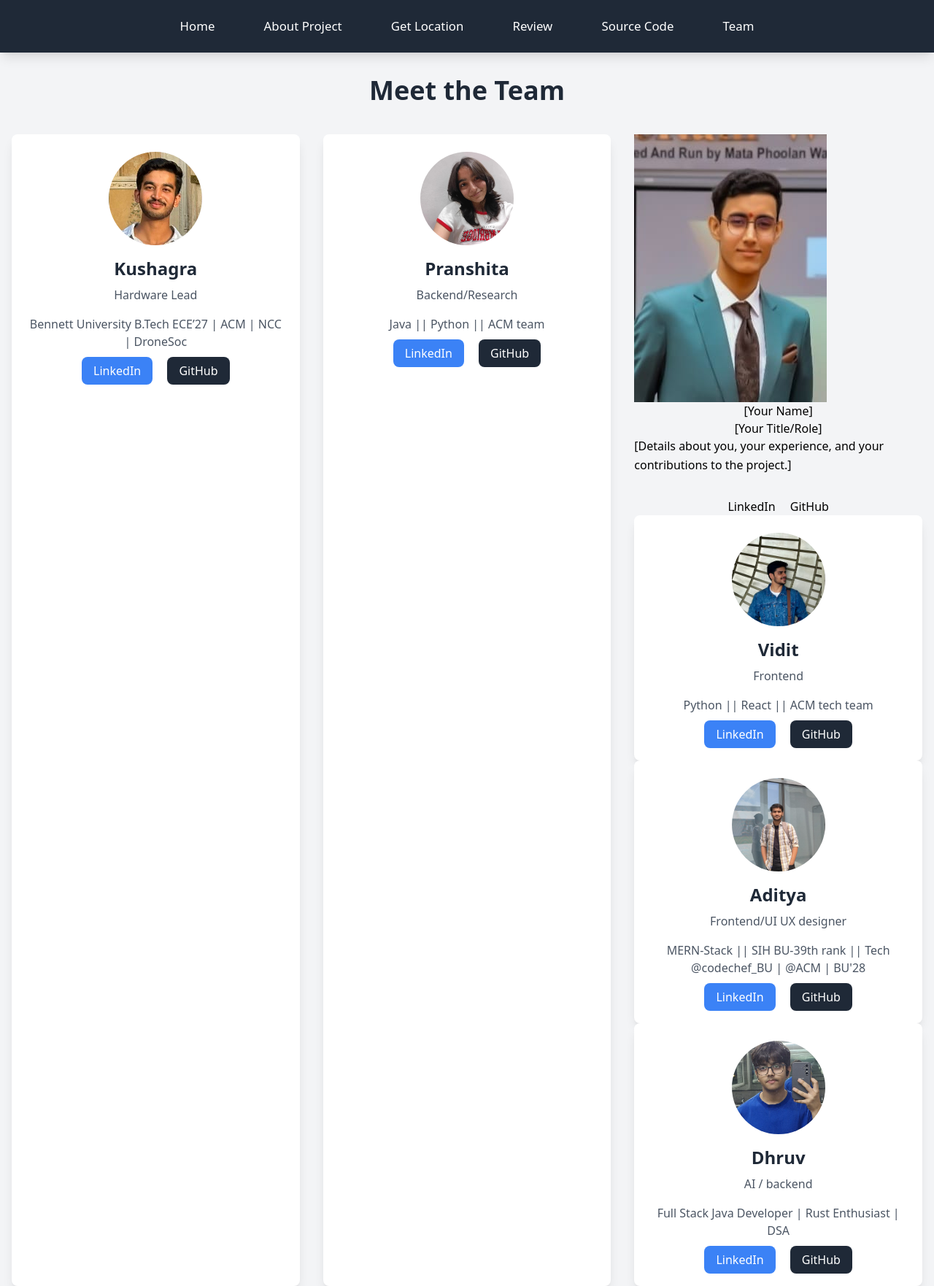
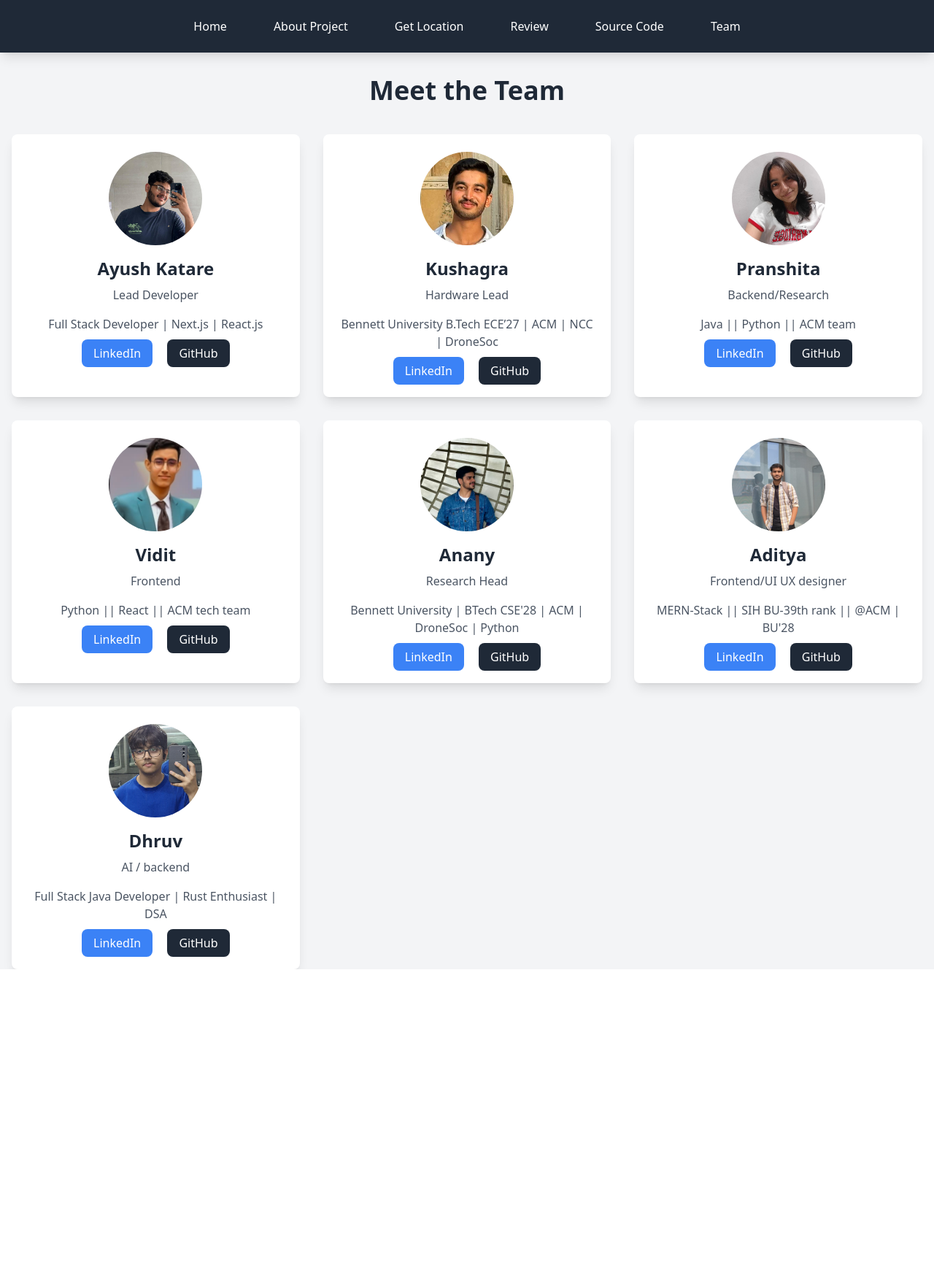
Before and after one commit to katareayush/Earthquake_Predictor, a Flask app: page /creator in a window 1280 px wide. Shown: the whole page at 73% size. After the commit the page ends 1328 px from the top, so only its background shows below. Run offline with Flask 3, Linux system fonts and the light colour scheme; parts of the project's set-up code (start-up, migrations or seed data) failed here and were passed over; some libraries are stand-ins or nearby versions.

Commit message:
team changes

```diff
--- a/templates/creator.html
+++ b/templates/creator.html
@@ -37,14 +37,13 @@
 
     <!-- Navbar -->
     <nav class="bg-gray-800 shadow-lg sticky top-0 z-50">
-        <div class="flex justify-center gap-8 py-4 transition duration-500 ease-in-out transform hover:scale-105">
-            <a href="/home" class="text-white hover:bg-gray-700 px-4 py-2 rounded transition duration-300 ease-in-out hover:text-yellow-400">Home</a>
-            <a href="/aboutproject" class="text-white hover:bg-gray-700 px-4 py-2 rounded transition duration-300 ease-in-out hover:text-yellow-400">About Project</a>
-            <a href="/location" class="text-white hover:bg-gray-700 px-4 py-2 rounded transition duration-300 ease-in-out hover:text-yellow-400">Get Location</a>
-            <a href="/review" class="text-white hover:bg-gray-700 px-4 py-2 rounded transition duration-300 ease-in-out hover:text-yellow-400">Review</a>
-            <a href="/sourcecode" class="text-white hover:bg-gray-700 px-4 py-2 rounded transition duration-300 ease-in-out hover:text-yellow-400">Source Code</a>
-            <a href="/creator" class="text-white hover:bg-gray-700 px-4 py-2 rounded transition duration-300 ease-in-out hover:text-yellow-400">Team</a>
-
+        <div class="flex justify-center gap-8 py-4">
+            <a href="/home" class="text-white hover:bg-gray-700 px-4 py-2 rounded hover:text-yellow-400">Home</a>
+            <a href="/aboutproject" class="text-white hover:bg-gray-700 px-4 py-2 rounded hover:text-yellow-400">About Project</a>
+            <a href="/location" class="text-white hover:bg-gray-700 px-4 py-2 rounded hover:text-yellow-400">Get Location</a>
+            <a href="/review" class="text-white hover:bg-gray-700 px-4 py-2 rounded hover:text-yellow-400">Review</a>
+            <a href="/sourcecode" class="text-white hover:bg-gray-700 px-4 py-2 rounded hover:text-yellow-400">Source Code</a>
+            <a href="/creator" class="text-white hover:bg-gray-700 px-4 py-2 rounded hover:text-yellow-400">Team</a>
         </div>
     </nav>
 
@@ -54,6 +53,21 @@
 
         <!-- Grid layout for team members -->
         <div class="grid grid-cols-1 md:grid-cols-2 lg:grid-cols-3 gap-8">
+            <!-- Team Member 1 -->
+            <div class="bg-white rounded-lg shadow-lg p-6 hover-scale">
+                <div class="flex flex-col items-center">
+                    <div class="w-32 h-32 rounded-full overflow-hidden mb-4">
+                        <img src="{{ url_for('static', filename='assets/ak_bento.jpg') }}?v=1" alt="Kushagra" class="object-cover w-full h-full">
+                    </div>
+                    <h2 class="text-2xl font-semibold text-gray-800 mb-2">Ayush Katare</h2>
+                    <p class="text-gray-600 mb-4">Lead Developer</p>
+                    <p class="text-center text-gray-600 mb-4">Full Stack Developer | Next.js | React.js</p>
+                    <div class="space-x-4">
+                        <a href="https://www.linkedin.com/in/kushagra-dharia-109933216" class="bg-blue-500 hover:bg-blue-600 text-white px-4 py-2 rounded-lg hover-zoom">LinkedIn</a>
+                        <a href="#" class="bg-gray-800 hover:bg-gray-900 text-white px-4 py-2 rounded-lg hover-zoom">GitHub</a>
+                    </div>
+                </div>
+            </div>
 
             <!-- Team Member 1 -->
             <div class="bg-white rounded-lg shadow-lg p-6 hover-scale">
@@ -65,8 +79,8 @@
                     <p class="text-gray-600 mb-4">Hardware Lead</p>
                     <p class="text-center text-gray-600 mb-4">Bennett University B.Tech ECE’27 | ACM | NCC | DroneSoc</p>
                     <div class="space-x-4">
-                        <a href="https://www.linkedin.com/in/kushagra-dharia-109933216?utm_source=share&utm_campaign=share_via&utm_content=profile&utm_medium=ios_app" class="bg-blue-500 hover:bg-blue-600 text-white px-4 py-2 rounded-lg transition duration-300 hover-zoom">LinkedIn</a>
-                        <a href="#" class="bg-gray-800 hover:bg-gray-900 text-white px-4 py-2 rounded-lg transition duration-300 hover-zoom">GitHub</a>
+                        <a href="https://www.linkedin.com/in/kushagra-dharia-109933216" class="bg-blue-500 hover:bg-blue-600 text-white px-4 py-2 rounded-lg hover-zoom">LinkedIn</a>
+                        <a href="#" class="bg-gray-800 hover:bg-gray-900 text-white px-4 py-2 rounded-lg hover-zoom">GitHub</a>
                     </div>
                 </div>
             </div>
@@ -81,41 +95,44 @@
                     <p class="text-gray-600 mb-4">Backend/Research</p>
                     <p class="text-center text-gray-600 mb-4">Java || Python || ACM team</p>
                     <div class="space-x-4">
-                        <a href="https://www.linkedin.com/in/pranshita?utm_source=share&utm_campaign=share_via&utm_content=profile&utm_medium=android_app" class="bg-blue-500 hover:bg-blue-600 text-white px-4 py-2 rounded-lg transition duration-300 hover-zoom">LinkedIn</a>
-                        <a href="https://github.com/pranshitaa" class="bg-gray-800 hover:bg-gray-900 text-white px-4 py-2 rounded-lg transition duration-300 hover-zoom">GitHub</a>
+                        <a href="https://www.linkedin.com/in/pranshita" class="bg-blue-500 hover:bg-blue-600 text-white px-4 py-2 rounded-lg hover-zoom">LinkedIn</a>
+                        <a href="https://github.com/pranshitaa" class="bg-gray-800 hover:bg-gray-900 text-white px-4 py-2 rounded-lg hover-zoom">GitHub</a>
                     </div>
                 </div>
             </div>
 
-            <div class="card">
-                <div style="text-align: center;">
-                    <div class="profile-image">
-                        <img src="{{ url_for('static', filename='assets/anany.jpg') }}?v=1" alt="">
+            <!-- Team Member 3 -->
+            <div class="bg-white rounded-lg shadow-lg p-6 hover-scale">
+                <div class="flex flex-col items-center">
+                    <div class="w-32 h-32 rounded-full overflow-hidden mb-4">
+                        <img src="{{ url_for('static', filename='assets/anany.jpg') }}?v=1" alt="Vidit" class="object-cover w-full h-full">
                     </div>
-                    <h2>[Your Name]</h2>
-                    <p>[Your Title/Role]</p>
-                    <div style="max-width: 600px; margin: 0 auto; text-align: left; line-height: 1.6;">
-                        <p>[Details about you, your experience, and your contributions to the project.]</p>
-                    </div>
-                    <div style="margin-top: 2rem;">
-                        <a href="#" class="btn" style="margin: 0 0.5rem;">LinkedIn</a>
-                        <a href="#" class="btn" style="margin: 0 0.5rem;">GitHub</a>
+                    <h2 class="text-2xl font-semibold text-gray-800 mb-2">Vidit</h2>
+                    <p class="text-gray-600 mb-4">Frontend</p>
+                    <p class="text-center text-gray-600 mb-4">Python || React || ACM tech team</p>
+                    <div class="space-x-4">
+                        <a href="https://www.linkedin.com/in/vidit-k-443634215" class="bg-blue-500 hover:bg-blue-600 text-white px-4 py-2 rounded-lg">LinkedIn</a>
+                        <a href="https://github.com/MrHANDSOMEkhenwar" class="bg-gray-800 hover:bg-gray-900 text-white px-4 py-2 rounded-lg">GitHub</a>
                     </div>
                 </div>
+            </div>
+
+            <!-- Team Member 4 -->
             <div class="bg-white rounded-lg shadow-lg p-6 hover-scale">
                 <div class="flex flex-col items-center">
                     <div class="w-32 h-32 rounded-full overflow-hidden mb-4">
                         <img src="{{ url_for('static', filename='assets/vidit.jpg') }}?v=1" alt="Vidit" class="object-cover w-full h-full">
                     </div>
-                    <h2 class="text-2xl font-semibold text-gray-800 mb-2">Vidit</h2>
-                    <p class="text-gray-600 mb-4">Frontend</p>
-                    <p class="text-center text-gray-600 mb-4">Python || React || ACM tech team</p>
+                    <h2 class="text-2xl font-semibold text-gray-800 mb-2">Anany</h2>
+                    <p class="text-gray-600 mb-4">Research Head</p>
+                    <p class="text-center text-gray-600 mb-4">Bennett University | BTech CSE'28 | ACM | DroneSoc | Python</p>
                     <div class="space-x-4">
-                        <a href="https://www.linkedin.com/in/vidit-k-443634215?utm_source=share&utm_campaign=share_via&utm_content=profile&utm_medium=ios_app" class="bg-blue-500 hover:bg-blue-600 text-white px-4 py-2 rounded-lg transition duration-300">LinkedIn</a>
-                        <a href="https://github.com/MrHANDSOMEkhenwar" class="bg-gray-800 hover:bg-gray-900 text-white px-4 py-2 rounded-lg transition duration-300">GitHub</a>
+                        <a href="https://www.linkedin.com/in/vidit-k-443634215" class="bg-blue-500 hover:bg-blue-600 text-white px-4 py-2 rounded-lg">LinkedIn</a>
+                        <a href="https://github.com/MrHANDSOMEkhenwar" class="bg-gray-800 hover:bg-gray-900 text-white px-4 py-2 rounded-lg">GitHub</a>
                     </div>
                 </div>
             </div>
+
             <!-- Team Member 5 -->
             <div class="bg-white rounded-lg shadow-lg p-6 hover-scale">
                 <div class="flex flex-col items-center">
@@ -124,32 +141,30 @@
                     </div>
                     <h2 class="text-2xl font-semibold text-gray-800 mb-2">Aditya</h2>
                     <p class="text-gray-600 mb-4">Frontend/UI UX designer</p>
-                    <p class="text-center text-gray-600 mb-4">MERN-Stack || SIH BU-39th rank || Tech @codechef_BU | @ACM | BU'28</p>
+                    <p class="text-center text-gray-600 mb-4">MERN-Stack || SIH BU-39th rank || @ACM | BU'28</p>
                     <div class="space-x-4">
-                        <a href="https://www.linkedin.com/in/aditya-agrawal-527150303/" class="bg-blue-500 hover:bg-blue-600 text-white px-4 py-2 rounded-lg transition duration-300">LinkedIn</a>
-                        <a href="https://github.com/Aditya30ag" class="bg-gray-800 hover:bg-gray-900 text-white px-4 py-2 rounded-lg transition duration-300">GitHub</a>
+                        <a href="https://www.linkedin.com/in/aditya-agrawal-527150303/" class="bg-blue-500 hover:bg-blue-600 text-white px-4 py-2 rounded-lg">LinkedIn</a>
+                        <a href="https://github.com/Aditya30ag" class="bg-gray-800 hover:bg-gray-900 text-white px-4 py-2 rounded-lg">GitHub</a>
                     </div>
                 </div>
             </div>
+
             <!-- Team Member 6 -->
             <div class="bg-white rounded-lg shadow-lg p-6 hover-scale">
                 <div class="flex flex-col items-center">
                     <div class="w-32 h-32 rounded-full overflow-hidden mb-4">
-                        <img src="{{ url_for('static', filename='/assets/WhatsApp Image 2024-10-20 at 22.53.52_288394ee.jpg') }}?v=1" alt="Dhruv" class="object-cover w-full h-full">
+                        <img src="{{ url_for('static', filename='/assets/dhruv.jpg') }}?v=1" alt="Dhruv" class="object-cover w-full h-full">
                     </div>
                     <h2 class="text-2xl font-semibold text-gray-800 mb-2">Dhruv</h2>
                     <p class="text-gray-600 mb-4">AI / backend</p>
                     <p class="text-center text-gray-600 mb-4">Full Stack Java Developer | Rust Enthusiast | DSA</p>
                     <div class="space-x-4">
-                        <a href="https://www.linkedin.com/in/dhruvv-gupta?utm_source=share&utm_campaign=share_via&utm_content=profile&utm_medium=android_app" class="bg-blue-500 hover:bg-blue-600 text-white px-4 py-2 rounded-lg transition duration-300">LinkedIn</a>
-                        <a href="https://github.com/dhruvv1402" class="bg-gray-800 hover:bg-gray-900 text-white px-4 py-2 rounded-lg transition duration-300">GitHub</a>
+                        <a href="https://www.linkedin.com/in/dhruvv-gupta" class="bg-blue-500 hover:bg-blue-600 text-white px-4 py-2 rounded-lg">LinkedIn</a>
+                        <a href="https://github.com/dhruvv-gupta" class="bg-gray-800 hover:bg-gray-900 text-white px-4 py-2 rounded-lg">GitHub</a>
                     </div>
                 </div>
             </div>
-            <!-- Add more team members below -->
-
         </div>
     </div>
-
 </body>
 </html>
```
Also changed, not shown: static/assets/ak_bento.jpg (added), static/assets/dhruv.jpg (renamed from static/assets/WhatsApp Image 2024-10-20 at 22.53.52_288394ee.jpg).
